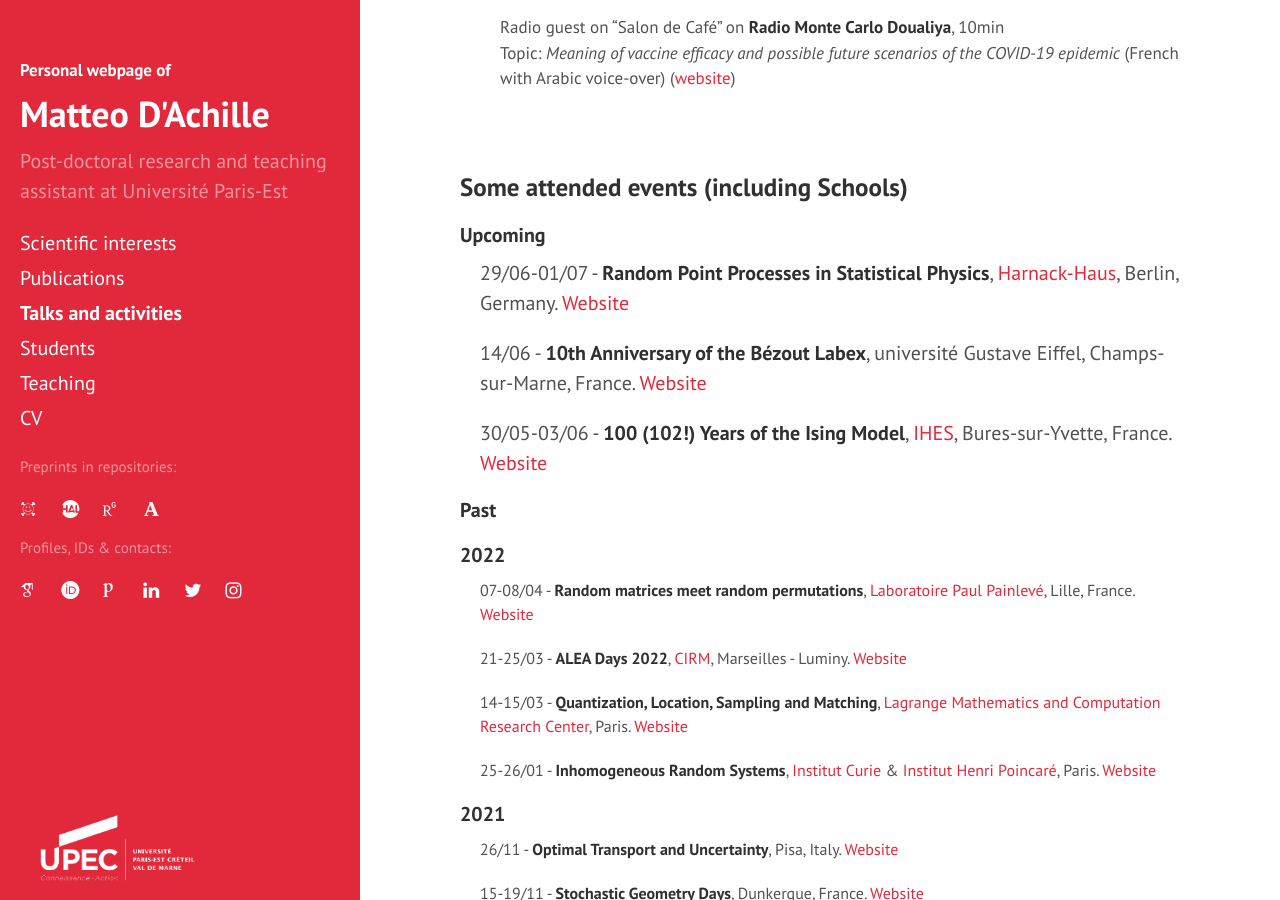
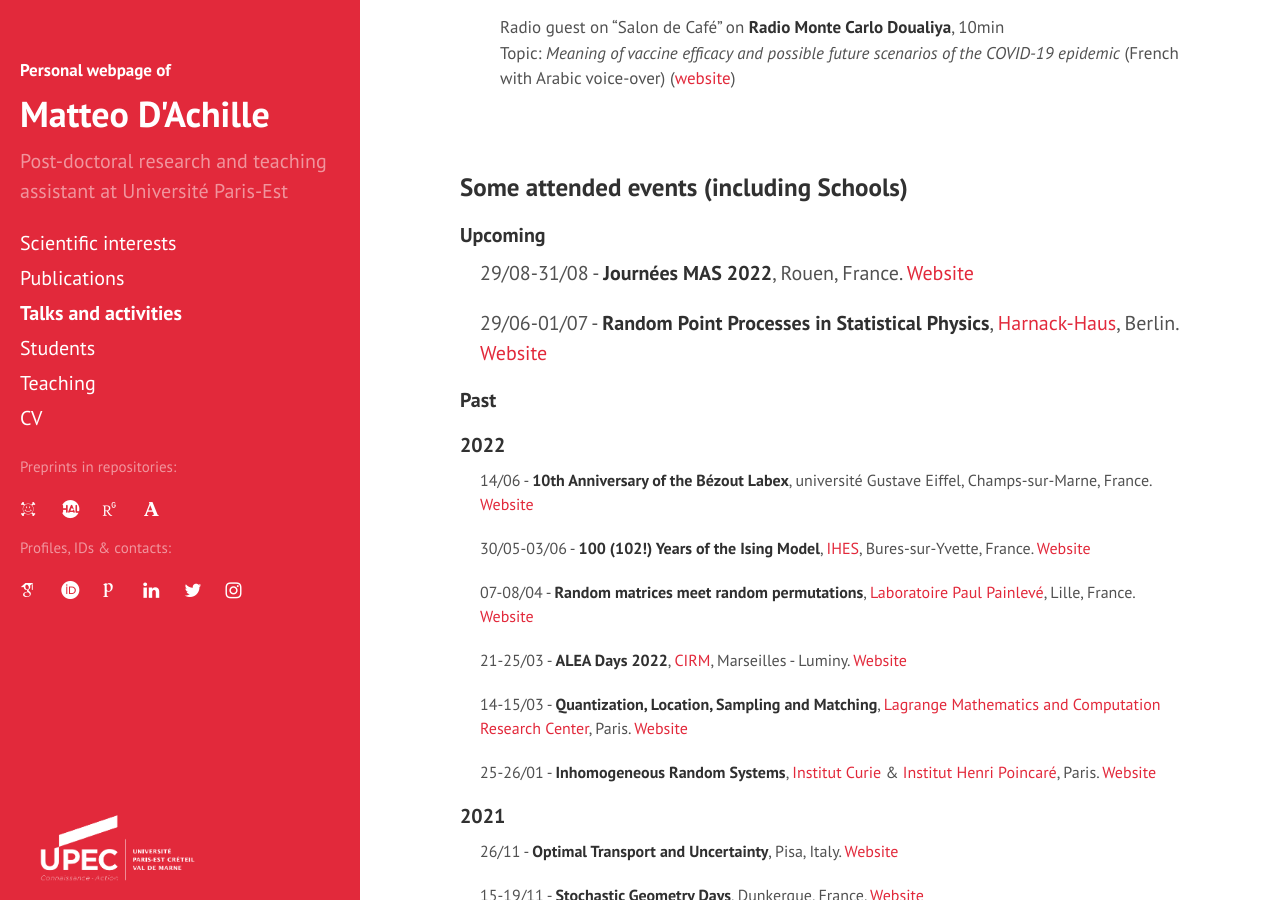
Before and after one commit to matteodachille/matteodachille.github.io, a Jekyll site: the page built from events.md, in a window 1280 px wide and 900 px high, scrolled down 1968 px. Built offline with Jekyll 4.4.1, drawn with Linux system fonts in a browser that asks for light colours; nearby versions of some CDN libraries; some web fonts are replaced; formulas are drawn with MathJax 3.

Commit message:
Updated event list

```diff
--- a/events.md
+++ b/events.md
@@ -145,16 +145,12 @@ _Le problème d'assignation aléatoire euclidienne: état de l'art et quelques r
 #### Upcoming
 {: .no_toc}
 
-29/06-01/07 - **Random Point Processes in Statistical Physics**, [Harnack-Haus](https://www.harnackhaus-berlin.mpg.de/en){:target="_blank"}, Berlin, Germany. [Website](https://www.wias-berlin.de/workshops/RaPoStatPhys/#){:target="_blank"}
+29/08-31/08 - **Journées MAS 2022**, Rouen, France. [Website](https://mas2022.sciencesconf.org/){:target="_blank"}
 {: style="font-size: 20px; margin-left: 20px" }
 
-
-14/06 - **10th Anniversary of the Bézout Labex**, université Gustave Eiffel, Champs-sur-Marne, France. [Website](https://labex-bezout.fr/10th-anniversary-of-the-bezout-labex//#){:target="_blank"}
+29/06-01/07 - **Random Point Processes in Statistical Physics**, [Harnack-Haus](https://www.harnackhaus-berlin.mpg.de/en){:target="_blank"}, Berlin. [Website](https://www.wias-berlin.de/workshops/RaPoStatPhys/#){:target="_blank"}
 {: style="font-size: 20px; margin-left: 20px" }
 
-
-30/05-03/06 - **100 (102!) Years of the Ising Model**, [IHES](https://www.ihes.fr/){:target="_blank"}, Bures-sur-Yvette, France. [Website](https://indico.math.cnrs.fr/event/5466/){:target="_blank"}
-{: style="font-size: 20px; margin-left: 20px" }
 
 
 
@@ -162,6 +158,13 @@ _Le problème d'assignation aléatoire euclidienne: état de l'art et quelques r
 
 #### 2022
 {: .no_toc}
+
+14/06 - **10th Anniversary of the Bézout Labex**, université Gustave Eiffel, Champs-sur-Marne, France. [Website](https://labex-bezout.fr/10th-anniversary-of-the-bezout-labex//#){:target="_blank"}
+{: style="font-size: 16px; margin-left: 20px" }
+
+
+30/05-03/06 - **100 (102!) Years of the Ising Model**, [IHES](https://www.ihes.fr/){:target="_blank"}, Bures-sur-Yvette, France. [Website](https://indico.math.cnrs.fr/event/5466/){:target="_blank"}
+{: style="font-size: 16px; margin-left: 20px" }
 
 07-08/04 - **Random matrices meet random permutations**, [Laboratoire Paul Painlevé](https://math.univ-lille.fr/){:target="_blank"}, Lille, France. [Website](https://rmtmeetrp.sciencesconf.org/){:target="_blank"}
 {: style="font-size: 16px; margin-left: 20px" }
```
